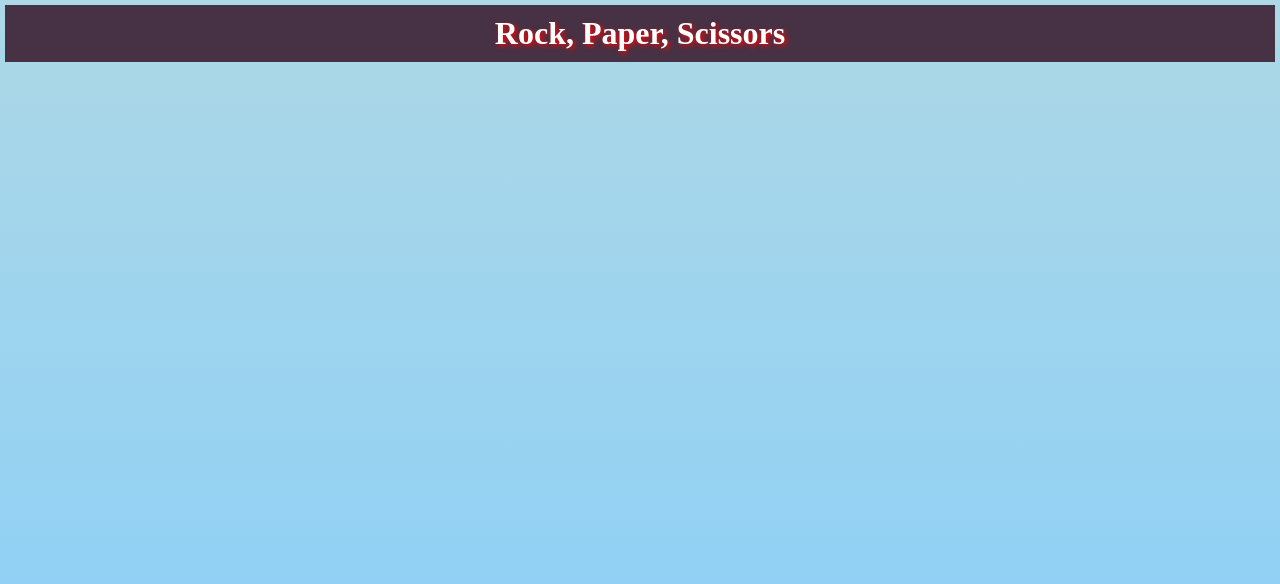
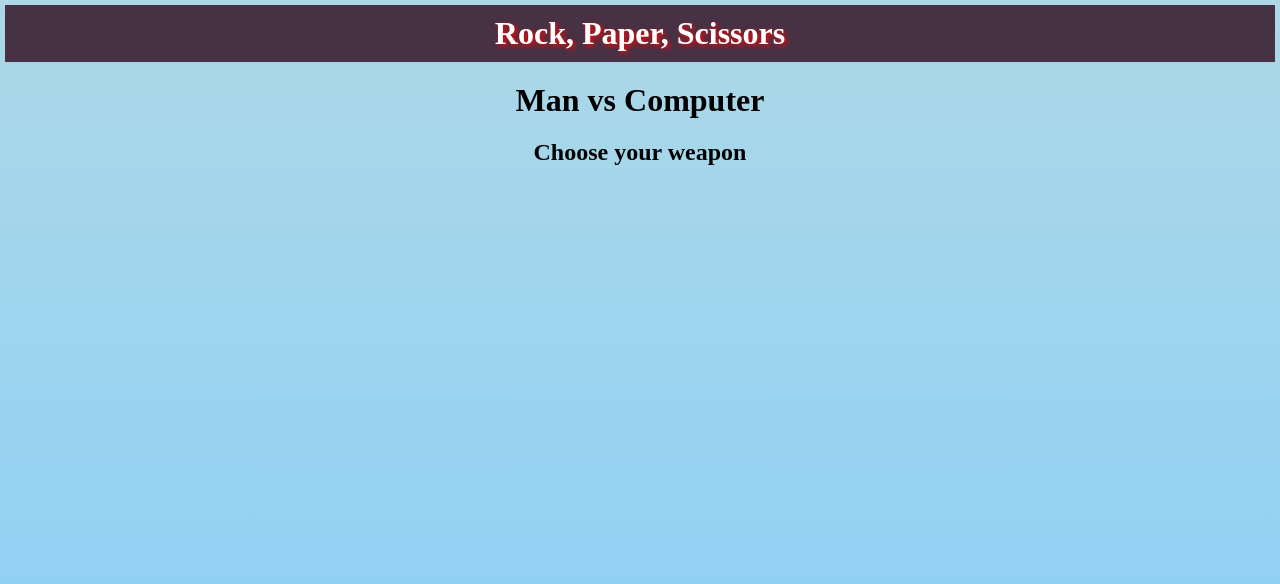
Before and after one commit to itsozod/rock-paper-scissors-react, a React (Vite) app: page / in a window 1280 px wide. Shown: the top 584 px of the page. Built offline with nearby package versions, Linux system fonts and the light colour scheme.

Commit message:
created info component

```diff
--- a/src/App.jsx
+++ b/src/App.jsx
@@ -1,10 +1,14 @@
 import "./App.css";
 import { Header } from "./components/header/Header";
+import { Info } from "./components/info/Info";
 
 function App() {
   return (
     <>
       <Header />
+      <main>
+        <Info />
+      </main>
     </>
   );
 }
--- /dev/null
+++ b/src/components/info/Info.jsx
@@ -0,0 +1,9 @@
+import styles from "./Info.module.css";
+export const Info = () => {
+  return (
+    <div className={styles.info_container}>
+      <h1 className={styles.info_title}>Man vs Computer</h1>
+      <h2 className={styles.info_subtitle}>Choose your weapon</h2>
+    </div>
+  );
+};
--- /dev/null
+++ b/src/components/info/Info.module.css
@@ -0,0 +1,9 @@
+.info_container {
+  display: flex;
+  flex-direction: column;
+  align-items: center;
+  margin: 10px 20px;
+}
+.info_title, .info_subtitle {
+    margin: 10px;
+}
```
